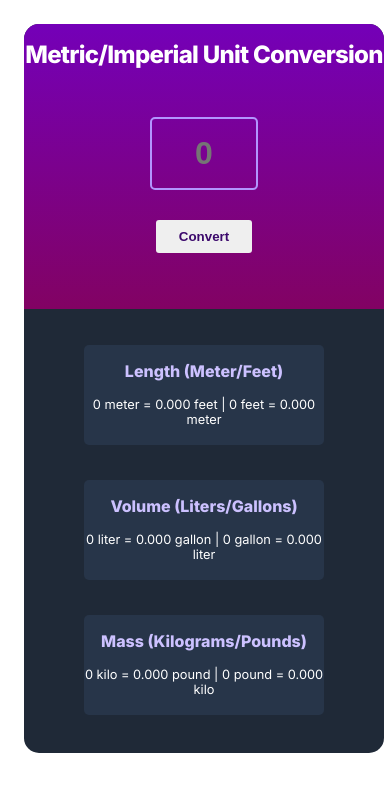
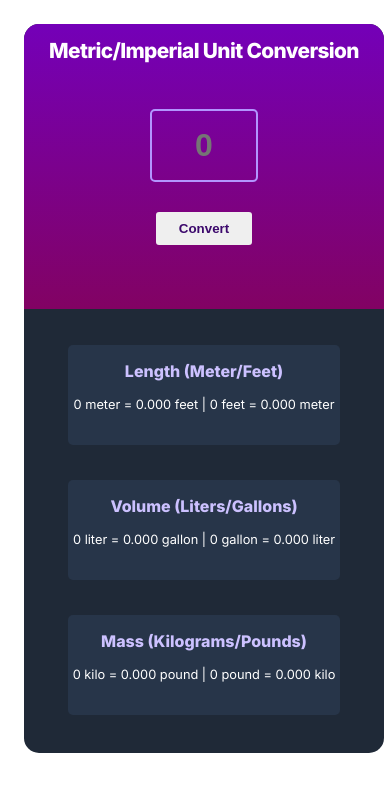
Before and after one commit to Dachi-Papashvili88/unit-converter, a plain HTML site: page index.html in a window 390 px wide. Drawn offline with Linux system fonts and the light colour scheme; a web font is replaced by a local one.

Commit message:
h1 font size change for mobile

```diff
--- a/index.css
+++ b/index.css
@@ -122,11 +122,11 @@ body {
 
 
     #length, #volume, #mass {
-      width: 15em;
+      width: 17em;
     }
 
     h1 {
-      font-size: 1.5rem
+      font-size: 1.3rem
     }
     h3 {
       font-size: 1rem
```
